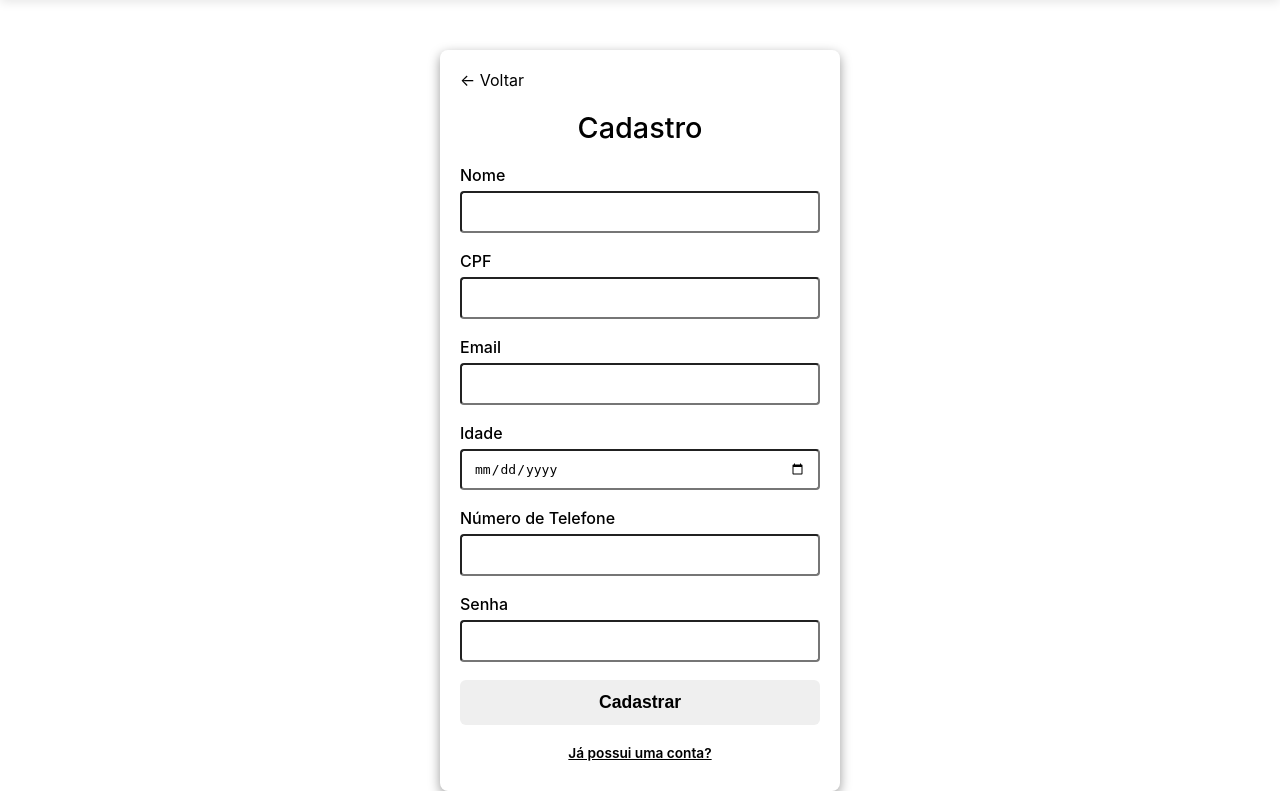
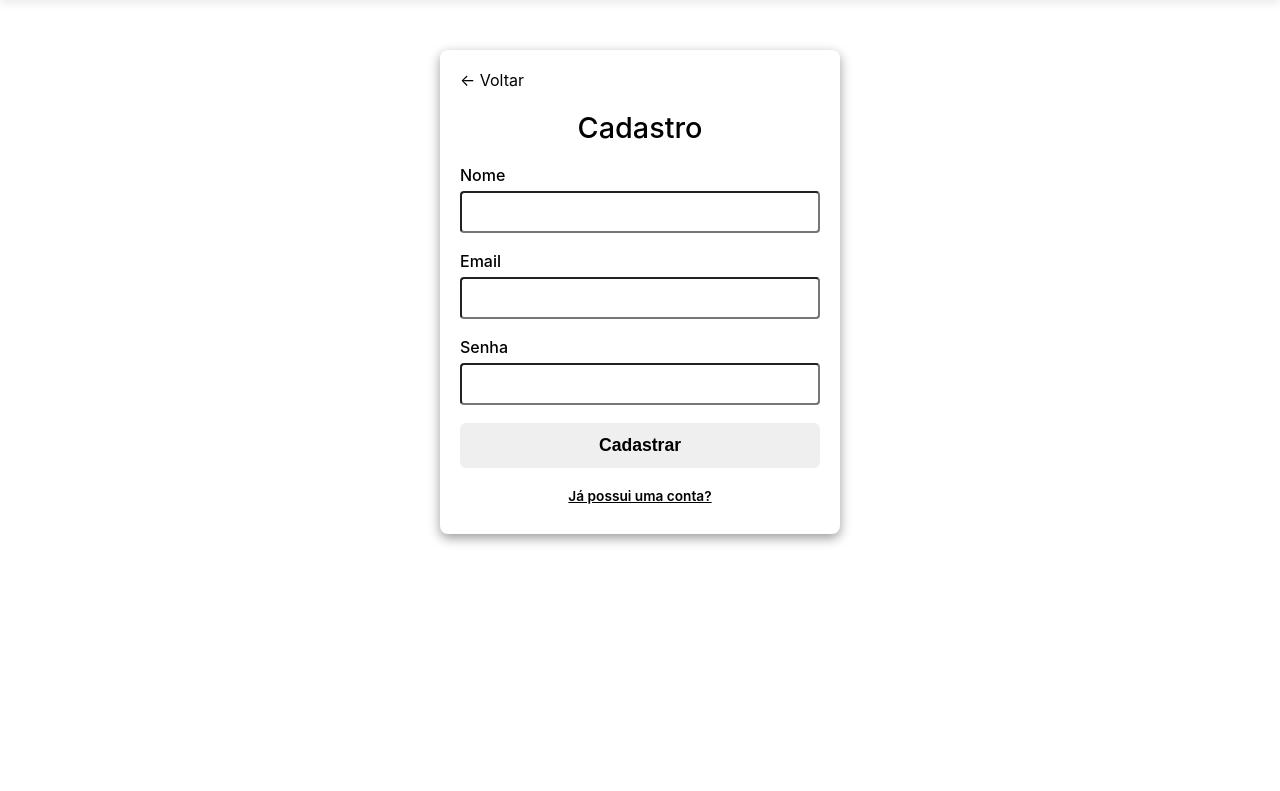
Before and after one commit to AlecH1903/co-op, a PHP site: page /cadastro.php in a window 1280 px wide. Shown: the part 75-866 px from the top of the page. After the commit the page ends 620 px from the top, so only its background shows below. Run offline with PHP 8.4, Linux system fonts and the light colour scheme.

Commit message:
Add files via upload

```diff
--- a/esse/cadastro.php
+++ b/esse/cadastro.php
@@ -27,24 +27,15 @@ include_once("code/conexao.php");
 </header>
 
  <div class="form-container">
-    <a href="verdavolt.php" class="back-button">← Voltar</a>
+    <a href="index.html" class="back-button">← Voltar</a>
     <form action="cadastro.php" method="POST" class="form-box">
       <h2>Cadastro</h2>
 
       <label for="nome">Nome</label>
       <input type="text" id="nome" name="nome" required>
 
-      <label for="cpf">CPF</label>
-      <input type="text" id="cpf" name="cpf" required maxlength="14" oninput="this.value = this.value.replace(/[^0-9]/g, '')" >
-
       <label for="email">Email</label>
       <input type="email" id="email" name="email" required>
-
-      <label for="idade">Idade</label>
-      <input type="date" id="idade" name="idade" min="0" required>
-
-      <label for="telefone">Número de Telefone</label>
-      <input type="tel" id="telefone" name="telefone" required>
 
       <label for="senha">Senha</label>
       <input type="password" id="senha" name="senha" required>
--- a/esse/code/formC.php
+++ b/esse/code/formC.php
@@ -17,7 +17,7 @@ if (isset($_POST['btn'])) {
     $email = mysqli_real_escape_string($conexao, $email);
 
     // Verifica se o e-mail já está cadastrado
-    $resultado = mysqli_query($conexao, "SELECT cpf FROM usuarios WHERE email = '$email'");
+    $resultado = mysqli_query($conexao, "SELECT email FROM usuarios WHERE email = '$email'");
     if (mysqli_num_rows($resultado) > 0) {
         $erros[] = "Este e-mail já está cadastrado.";
     }
--- a/esse/css/nav.css
+++ b/esse/css/nav.css
@@ -133,7 +133,7 @@ nav {
   position: absolute;
   top: 100%;
   left: 0;
-  background: #000;
+  background: #ffffff;
   border: 1px solid #444;
   border-radius: 6px;
   list-style: none;
--- a/esse/loja.php
+++ b/esse/loja.php
@@ -74,7 +74,11 @@ include_once("code/conexao.php");
 <!-- Navbar -->
 <nav class="navbar navbar-light bg-light shadow-sm mb-4">
    <div class="container d-flex justify-content-between">
-            <a href="#" class="logo">Treedom</a>
+            <?php
+                if(isset($_SESSION['nome'])){ ?>
+            <a href="inipage.php" class="logo">Treedom</a><?php } else{ ?>
+                <a href="index.html" class="logo">Treedom</a>
+              <?php } ?>
             <a class="navbar-brand" href="#">Minha Árvore Virtual</a>
             <ul class="nav-links">
                 <li><a href="#">Nosso Trabalho</a></li>
```
